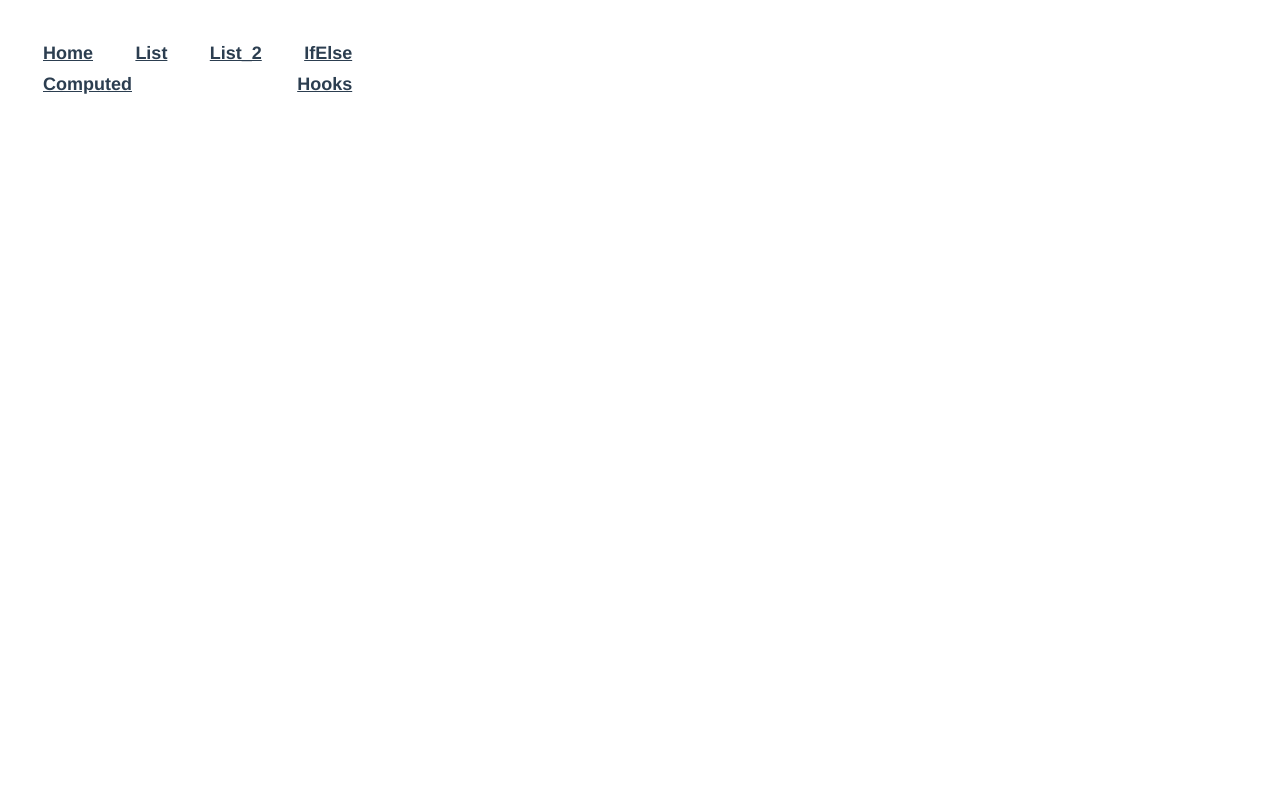
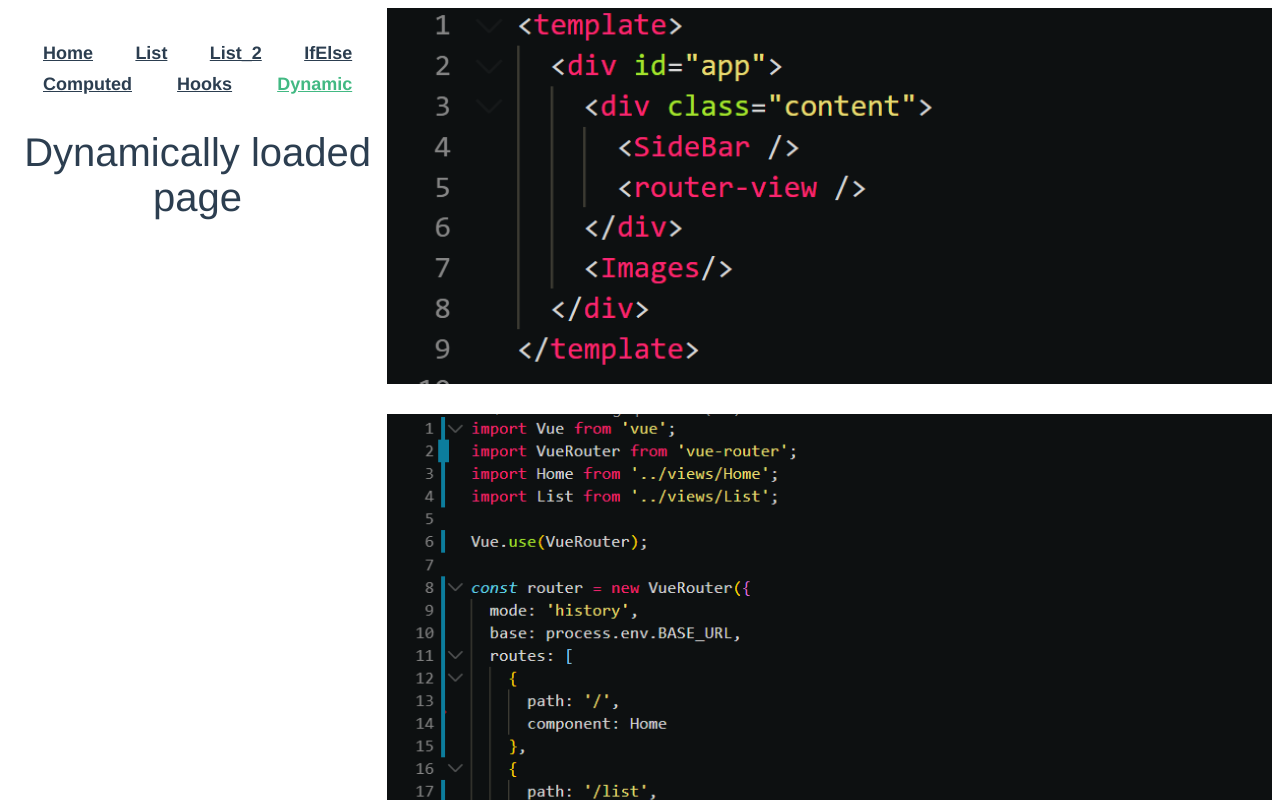
Before and after one commit to zp00v0518/workshop, a Vue app: page /dynamic in a window 1280 px wide. Shown: the top 800 px of the page. Built offline with nearby package versions, Linux system fonts and the light colour scheme.

Commit message:
add dynamic page

```diff
--- a/src/components/SideBar.vue
+++ b/src/components/SideBar.vue
@@ -6,6 +6,7 @@
     <router-link to="/ifelse">IfElse</router-link>
     <router-link to="/computed">Computed</router-link>
     <router-link to="/hooks">Hooks</router-link>
+    <router-link to="/dynamic">Dynamic</router-link>
   </div>
 </template>
 
--- a/src/router/index.js
+++ b/src/router/index.js
@@ -30,20 +30,20 @@ const routes = [
     name: 'IfElse',
     component: IfElse
   },
-    {
+  {
     path: '/computed',
     name: 'Computed',
     component: Computed
   },
-      {
+  {
     path: '/hooks',
     name: 'Hooks',
     component: Hooks
   },
   {
-    path: '/about',
-    name: 'about',
-    component: () => import(/* webpackChunkName: "about" */ '../views/About.vue')
+    path: '/dynamic',
+    component: () =>
+      import(/* webpackChunkName: "dynamic" */ '../views/Dynamic.vue')
   }
 ];
 
--- /dev/null
+++ b/src/views/Dynamic.vue
@@ -0,0 +1,12 @@
+<template>
+  <div>Dynamically loaded page</div>
+</template>
+
+<script>
+export default {
+    created() {
+    const list = ["template", 'router_1'];
+    this.$store.commit("SET_LIST_IMG", list);
+  },
+};
+</script>
```
Also changed, not shown: src/views/Vuex.vue (added, +11 -0 lines), public/img/router_1.PNG (added), public/img/template.PNG (renamed from public/img/store_2.PNG).
